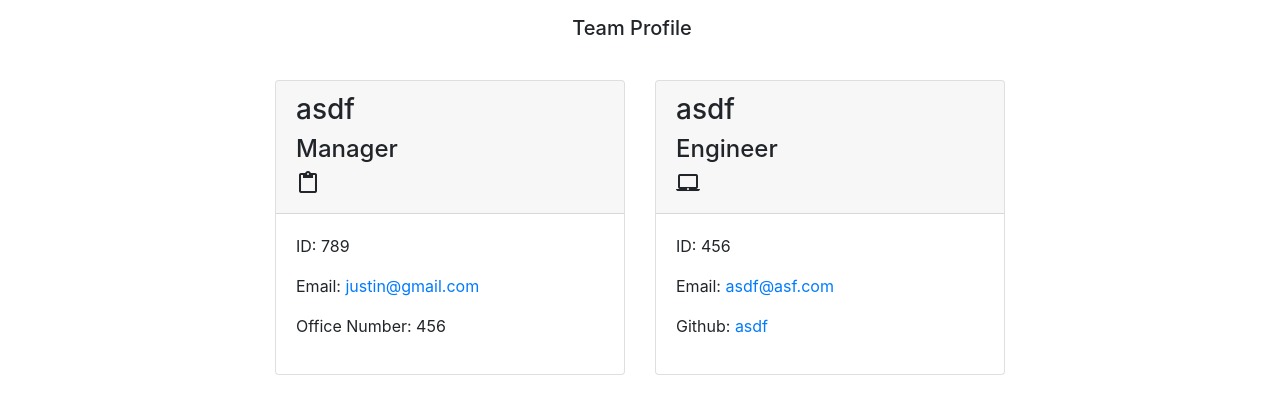
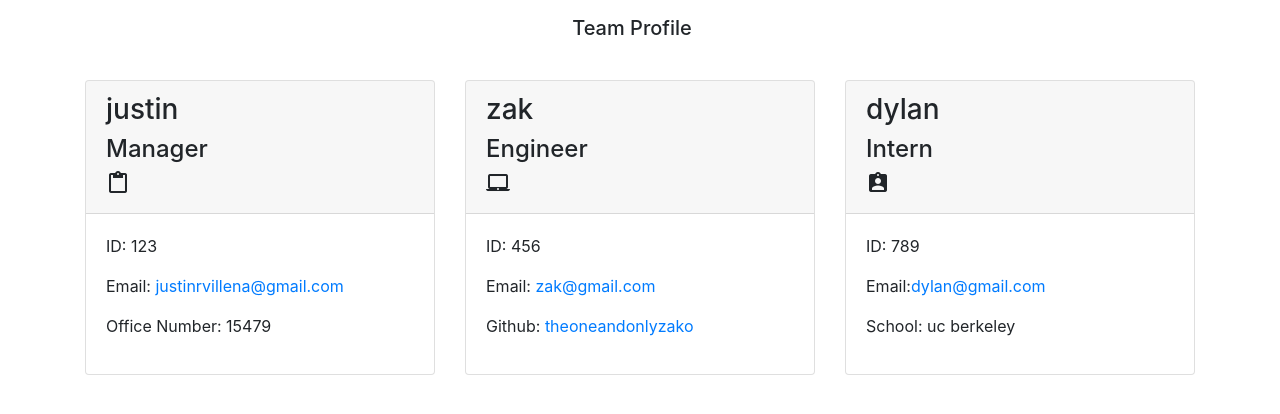
Before and after one commit to Jrvillena/employees-info, a website: page dist/index.html in a window 1280 px wide. Drawn offline with nearby package versions, Linux system fonts and the light colour scheme.

```diff
--- a/dist/index.html
+++ b/dist/index.html
@@ -25,13 +25,13 @@
   <div class="col-4 mt-4">
       <div class="card h-100">
           <div class="card-header">
-              <h3>asdf</h3>
+              <h3>justin</h3>
               <h4>Manager</h4><i class="material-icons">content_paste</i>
           </div>
           <div class="card-body">
-              <p class="id">ID: 789</p>
-              <p class="email">Email: <a href="mailto:justin@gmail.com">justin@gmail.com</a></p>
-              <p class="office">Office Number: 456</p>
+              <p class="id">ID: 123</p>
+              <p class="email">Email: <a href="mailto:justinrvillena@gmail.com">justinrvillena@gmail.com</a></p>
+              <p class="office">Office Number: 15479</p>
           </div>
       </div>
   </div>
@@ -39,16 +39,30 @@
   <div class="col-4 mt-4">
       <div class="card h-100">
           <div class="card-header">
-              <h3>asdf</h3>
+              <h3>zak</h3>
               <h4>Engineer</h4><i class="material-icons">laptop_mac</i>
           </div>
           <div class="card-body">
               <p class="id">ID: 456</p>
-              <p class="email">Email: <a href="mailto:asdf@asf.com">asdf@asf.com</a></p>
-              <p class="github">Github: <a href="https://github.com/asdf">asdf</a></p>
+              <p class="email">Email: <a href="mailto:zak@gmail.com">zak@gmail.com</a></p>
+              <p class="github">Github: <a href="https://github.com/theoneandonlyzako">theoneandonlyzako</a></p>
           </div>
       </div>
   </div>
+
+  <div class="col-4 mt-4">
+      <div class="card h-100">
+          <div class="card-header">
+              <h3>dylan</h3>
+              <h4>Intern</h4><i class="material-icons">assignment_ind</i>
+          </div>
+          <div class="card-body">
+              <p class="id">ID: 789</p>
+              <p class="email">Email:<a href="mailto:dylan@gmail.com">dylan@gmail.com</a></p>
+              <p class="school">School: uc berkeley</p>
+          </div>
+  </div>
+</div>
 
             </div>
         </div>
```
Also changed, not shown: README.md.
